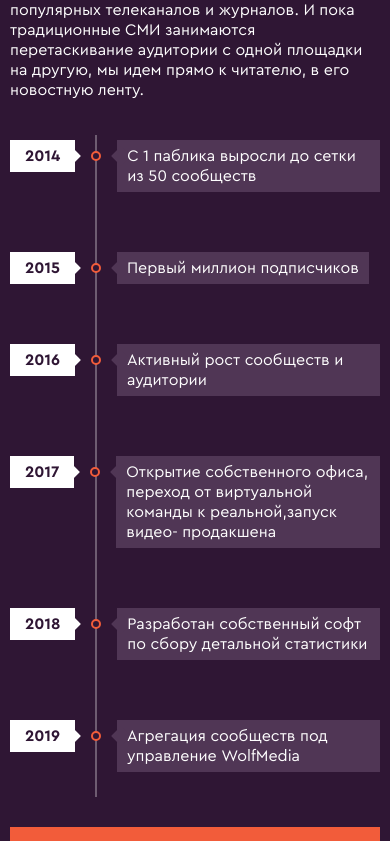
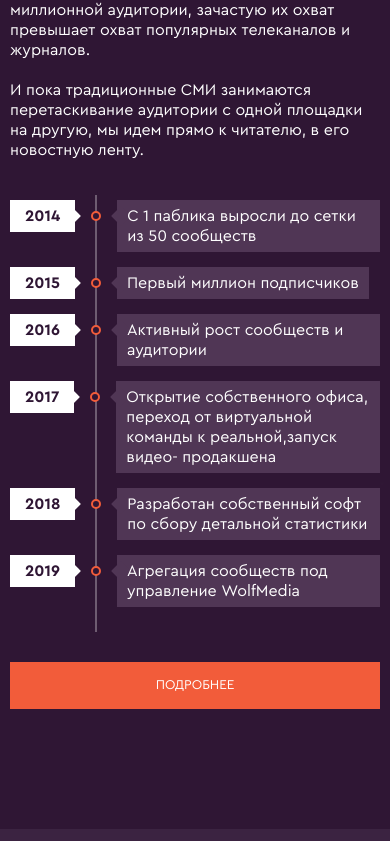
Before and after one commit to grin0leo/WolfMedia-Frontend, a Next.js app: page / in a window 390 px wide. Shown: the part 963-1804 px from the top of the page. Built offline with nearby package versions, Linux system fonts and the light colour scheme.

Commit message:
feat: -добавить адаптив к секции About -исправить некоторые ошибки верстки

```diff
--- a/src/components/About/about.module.css
+++ b/src/components/About/about.module.css
@@ -11,13 +11,47 @@
     }
 }
 
+.content {
+    display: flex;
+    gap: 10%;
+
+}
+
+.item {
+    max-width: 40%;
+
+    @media (max-width:870px) {
+        max-width: none;
+    }
+
+}
+
 .description {
     margin-bottom: 35px;
+
 }
 
+.roadMap {
+    @media (max-width:870px) {
+        display: none;
+    }
+}
+
+.roadMapMobile {
+    display: none;
+
+    @media (max-width:870px) {
+        display: block;
+        margin-bottom: 15px;
+    }
+}
+
+
+
 .desktopButton {
-    @media (max-width:600px) {
-        display: none;
+
+    @media (max-width:425px) {
+        width: 100%;
     }
 
 }
@@ -29,7 +63,5 @@
         display: block;
     }
 
-    @media (max-width:425px) {
-        width: 100%;
-    }
+
 }
--- a/src/components/About/index.tsx
+++ b/src/components/About/index.tsx
@@ -1,6 +1,6 @@
 import { BasicButton } from "@/shared/ui/BasicButton";
 import styles from './about.module.css'
-import { RoadMapItem } from "./ui/RoadMapItem";
+
 import { RoadMap } from "./ui/RoadMap";
 
 
@@ -10,25 +10,41 @@ export function AboutSection() {
 
         <section>
 
-            <article>
-
             <h2 className={styles.label}>
                 О НАС
             </h2>
+            <article className={styles.content}>
+
+                <div className={styles.item}>
                     <p className={styles.description}>
-                    «Wolfmedia» – это редакция, где ежедневно авторы, иллюстраторы, дизайнеры, видеографы, создают уникальный контент и доносят его до огромной аудитории с помощью социальных сетей.
+                        «Wolfmedia» – это редакция, где ежедневно авторы,
+                        иллюстраторы, дизайнеры, видеографы, создают уникальный контент и
+                        доносят его до огромной аудитории с помощью социальных сетей.< br />
+                        < br />
                         Социальные сети стали главным инструменом коммуникации в 21 веке. Сообщества, паблики,
                         youtube-каналы, блоги получают внимание миллионной аудитории, зачастую их охват превышает
-                    охват популярных телеканалов и журналов.
+                        охват популярных телеканалов и журналов.< br />
+                        < br />
                         И пока традиционные СМИ занимаются перетаскивание аудитории с одной площадки на
                         другую, мы идем прямо к читателю, в его новостную
                         ленту.
                     </p>
 
+                    {/* использую div, тк этот блок не несет никакой смысловой нагрузки
+                    а выполняет только роль контейнера с помощью которого я регулирую адаптив
+
+                    можно заменит на figure???
+                    */}
+                    <div className={styles.roadMapMobile}><RoadMap /></div>
+
                     <BasicButton className={styles.desktopButton} color="orange" size="small" content="ПОДРОБНЕЕ" />
-                <RoadMap className={styles.roadMap} />
+
+                </div>
+
+
+                <div className={styles.roadMap}><RoadMap /></div>
             </article>
-            <BasicButton className={styles.mobileButton} color="orange" size="small" content="ПОДРОБНЕЕ" />
+
 
         </section>
     )
--- a/src/components/About/ui/RoadMap/index.tsx
+++ b/src/components/About/ui/RoadMap/index.tsx
@@ -36,14 +36,14 @@ export function RoadMap({ className }: { className?: string }) {
 
     return (
 
-        <div>
-            <ul className={clsx(styles.line, className)}>
-                {roadMapItems.map((el, index) => (
-                    <RoadMapItem year={el.year} text={el.text} key={index} />
-                ))}
 
-            </ul>
-        </div>
+        <ul className={clsx(className, styles.line,)}>
+            {roadMapItems.map((el, index) => (
+                <RoadMapItem year={el.year} text={el.text} key={index} />
+            ))}
+
+        </ul>
+
 
     )
 }
--- a/src/components/About/ui/RoadMap/roadMap.module.css
+++ b/src/components/About/ui/RoadMap/roadMap.module.css
@@ -2,17 +2,19 @@
     position: relative;
     display: flex;
     flex-direction: column;
-    gap: 60px;
+    gap: 20px;
 
 
     padding-top: 5px;
     padding-bottom: 25px;
 
-    @media (max-width:600px) {
+    @media (max-width:870px) {
         margin-bottom: 30px;
-
     }
 
+    @media (max-width:425px) {
+        gap: 15px;
+    }
 }
 
 .line::before {
@@ -22,5 +24,6 @@
     bottom: 0;
     left: 85px;
     width: 2px;
+    max-height: 100%;
     background-color: rgba(255, 255, 255, 0.3);
 }
--- a/src/components/Layout/Header/index.tsx
+++ b/src/components/Layout/Header/index.tsx
@@ -7,13 +7,13 @@ import Link from "next/link";
 import { BurgerMenu } from "../BurgerMenu";
 import { PhoneButton } from "@/shared/ui/PhoneButton";
 import { useState } from "react";
-import clsx from "clsx";
 import { BurgerButton } from "../BurgerMenu/ui/BurgerButton";
 
 
 // TODO блок с написать нам ЗАРЕФАКТОРИТЬ
 // TODO Сделать ховер + эктив для кнопки написать нам
 // TODO добавить свечение при правильном роуте !
+// TODO пофиксить баги адаптивной верскии и анимацию изменения bg
 export function Header() {
     const pages = [['О НАС', '/about'], ['ПОРТФОЛИО', 'projects'], ['УСЛУГИ', 'service'], ['КОНТАКТЫ', '/contacts']]
 
--- a/src/components/Layout/SocialList/index.tsx
+++ b/src/components/Layout/SocialList/index.tsx
@@ -7,8 +7,8 @@ export function SocialList() {
     return (
         <>
             {socialLinks.map((btn, index) => (
-                <li className={styles.item}>
-                    <Link key={index} href={btn[2]} aria-label={`Перейти в нашу группу ${btn[0]}`}>
+                <li key={index} className={styles.item}>
+                    <Link href={btn[2]} aria-label={`Перейти в нашу группу ${btn[0]}`}>
                         <Image src={btn[1]} alt={`Иконка ${btn[0]}`} width={24} height={24} />
                     </Link>
                 </li>
```
Lines whose indentation alone changed are shown as unchanged.
